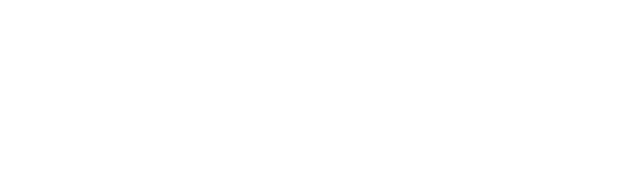
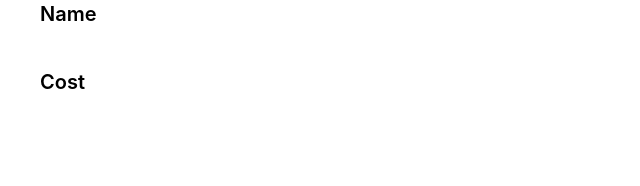
Before and after one commit to dikaaayy/Emart-Project, a Next.js app: page /addProduct in a window 1280 px wide. Shown: the top 186 px of the page, without its empty margins (0-640 px from the left). Built offline with nearby package versions, Linux system fonts and the light colour scheme.

Commit message:
creating add-product page

```diff
--- a/pages/addProduct.tsx
+++ b/pages/addProduct.tsx
@@ -1,8 +1,31 @@
-import CreateProductPage from "../src/components/CreateProductPage/createProductPage";
-export default function addProduct() {
+import { useState } from "react";
+
+export default function AddProduct() {
+  const [productName, setProductName] = useState("");
+  const [productPrice, setProductPrice] = useState("");
+
+  const submitHandler = (e: any) => {
+    e.preventDefault();
+    //handler
+  };
   return (
     <>
-      <CreateProductPage />
+      <div className="">
+        <form>
+          <div className="ml-10 flex flex-col">
+            <label htmlFor="productName" className="text-xl font-semibold">
+              Name
+            </label>
+            <input className="w-1/4 overflow-auto p-2" type="text" name="productName" id="productName" />
+          </div>
+          <div className="ml-10 flex flex-col">
+            <label htmlFor="productCost" className="text-xl font-semibold">
+              Cost
+            </label>
+            <input className="w-1/4 overflow-auto p-2" type="text" name="productCost" id="productCost" />
+          </div>
+        </form>
+      </div>
     </>
   );
 }
--- a/pages/index.tsx
+++ b/pages/index.tsx
@@ -4,7 +4,6 @@
 import styles from "../styles/Home.module.css";
 import { product, PrismaClient } from "@prisma/client";
 import { useEffect, useState } from "react";
-import CreateProductPage from "../src/components/CreateProductPage/createProductPage";
 import Link from "next/link";
 
 const prisma = new PrismaClient();
@@ -45,7 +44,7 @@
 
   return (
     <>
-      <Link href={"/addProduct"}>
+      <Link href={"/AddProduct"}>
         <svg xmlns="http://www.w3.org/2000/svg" className="h-6 w-6" fill="none" viewBox="0 0 24 24" stroke="currentColor" strokeWidth={2}>
           <path strokeLinecap="round" strokeLinejoin="round" d="M12 4v16m8-8H4" />
         </svg>
--- a/src/components/CreateProductPage/createProductPage.tsx
+++ b/src/components/CreateProductPage/createProductPage.tsx
@@ -1,5 +1,5 @@
 import { useState } from "react";
-import { Form } from "./styled";
+// import { Form } from "./styled";
 
 export default function createProductPage() {
   const [productName, setProductName] = useState("");
@@ -11,7 +11,7 @@
   };
   return (
     <>
-      <Form></Form>
+      <h2>Test</h2>
     </>
   );
 }
--- /dev/null
+++ b/src/components/CreateProductPage/index.tsx
@@ -0,0 +1 @@
+export { default } from "./createProductPage";
--- a/src/components/CreateProductPage/styled.ts
+++ b/src/components/CreateProductPage/styled.ts
@@ -1,5 +1,10 @@
 import styled from "styled-components";
 
 export const Form = styled.form`
-  width: 50%;
+  width: 10rem;
+  height: 5rem;
 `;
+
+export const FormInput = styled.div`
+  width: 100;
+`;
```
